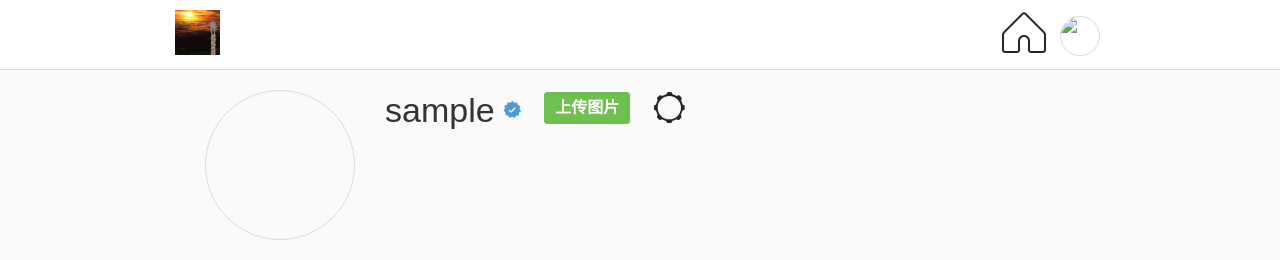
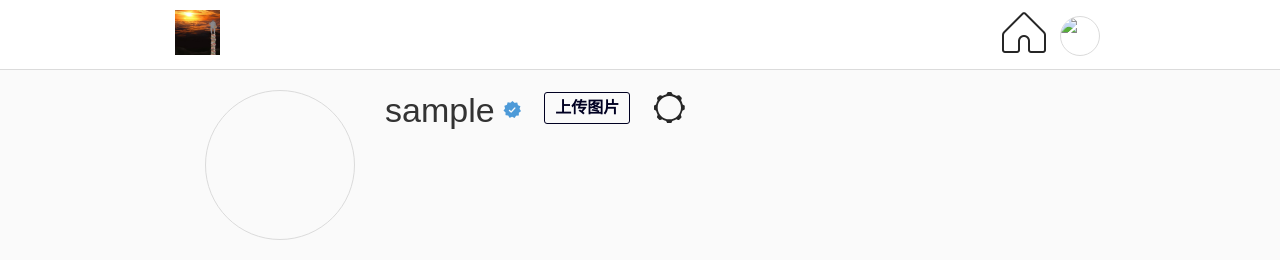
Before and after one commit to changxiangyu666/PycharmProjects, a Flask app: template PythonImageWeb/project/templates/profile.html in a window 1280 px wide. Shown: the top 260 px of the page. Run offline with Flask 2, Linux system fonts and the light colour scheme; the template is opened without the code that fills it: values that come from a table or form of the project are taken from there, others are empty; a user stored in the database is signed in; tables that the repository leaves empty hold one stand-in row (values such as "Sample post"); parts of the project's set-up code (start-up, migrations or seed data) failed here and were passed over.

Commit message:
个人主页css文件

```diff
--- a/PythonImageWeb/project/static/styles/pages/profile.css
+++ b/PythonImageWeb/project/static/styles/pages/profile.css
@@ -65,18 +65,16 @@
 
 .btn-success {
     border-radius: 3px;
-    border: 1px solid #70c050;
+    border: 1px solid #000022;
     font-weight: 600;
     font-size: 16px;
     outline: none;
-
-    background: #70c050;
-    color: #fff;
-    cursor: pointer;
-
+    background: #FAFAFA;
+    color: #000022;
     line-height: 30px;
     padding: 0 10px;
     margin-left: 20px;
+    cursor: pointer;
 }
 
 .profile-info-sub  {
```
